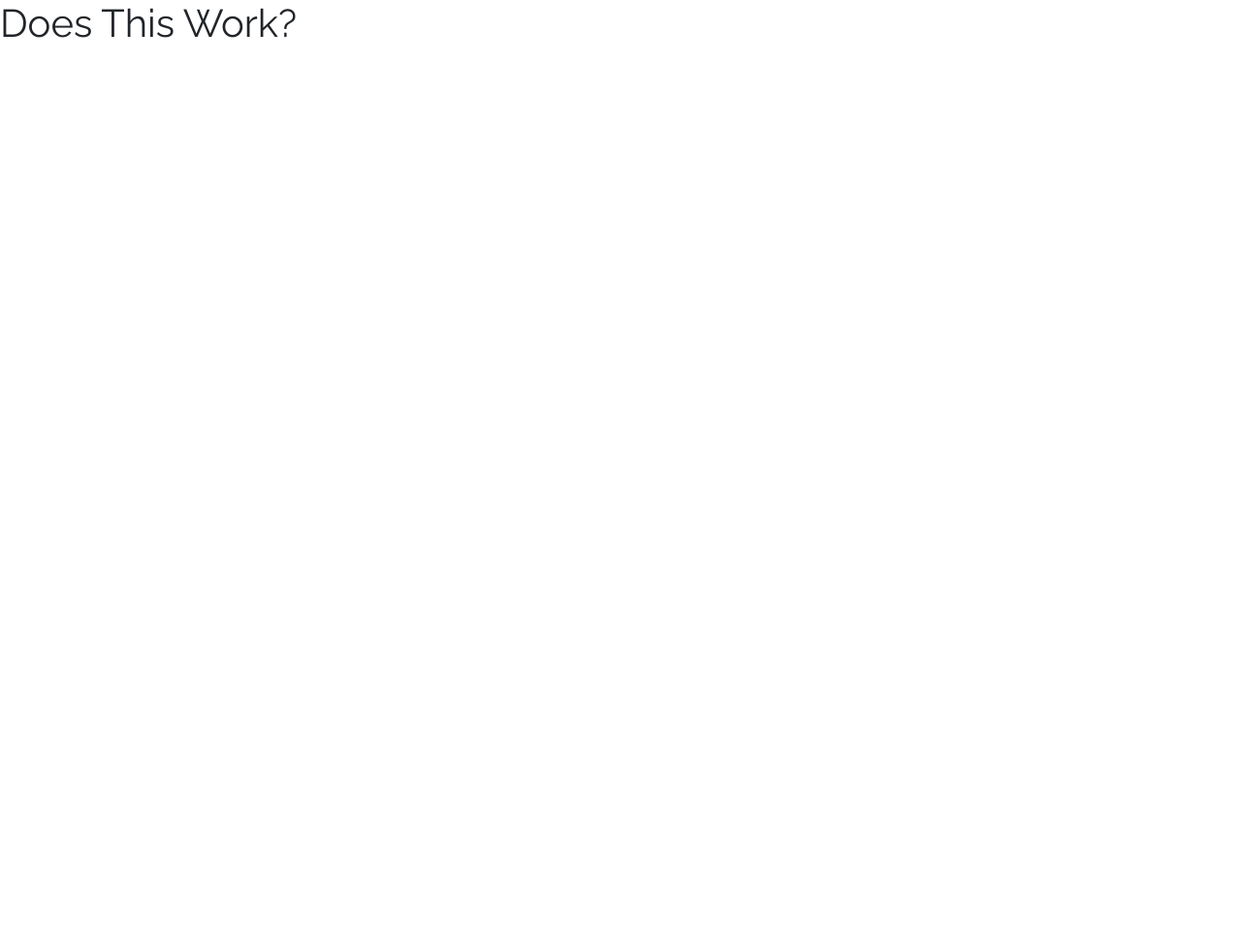
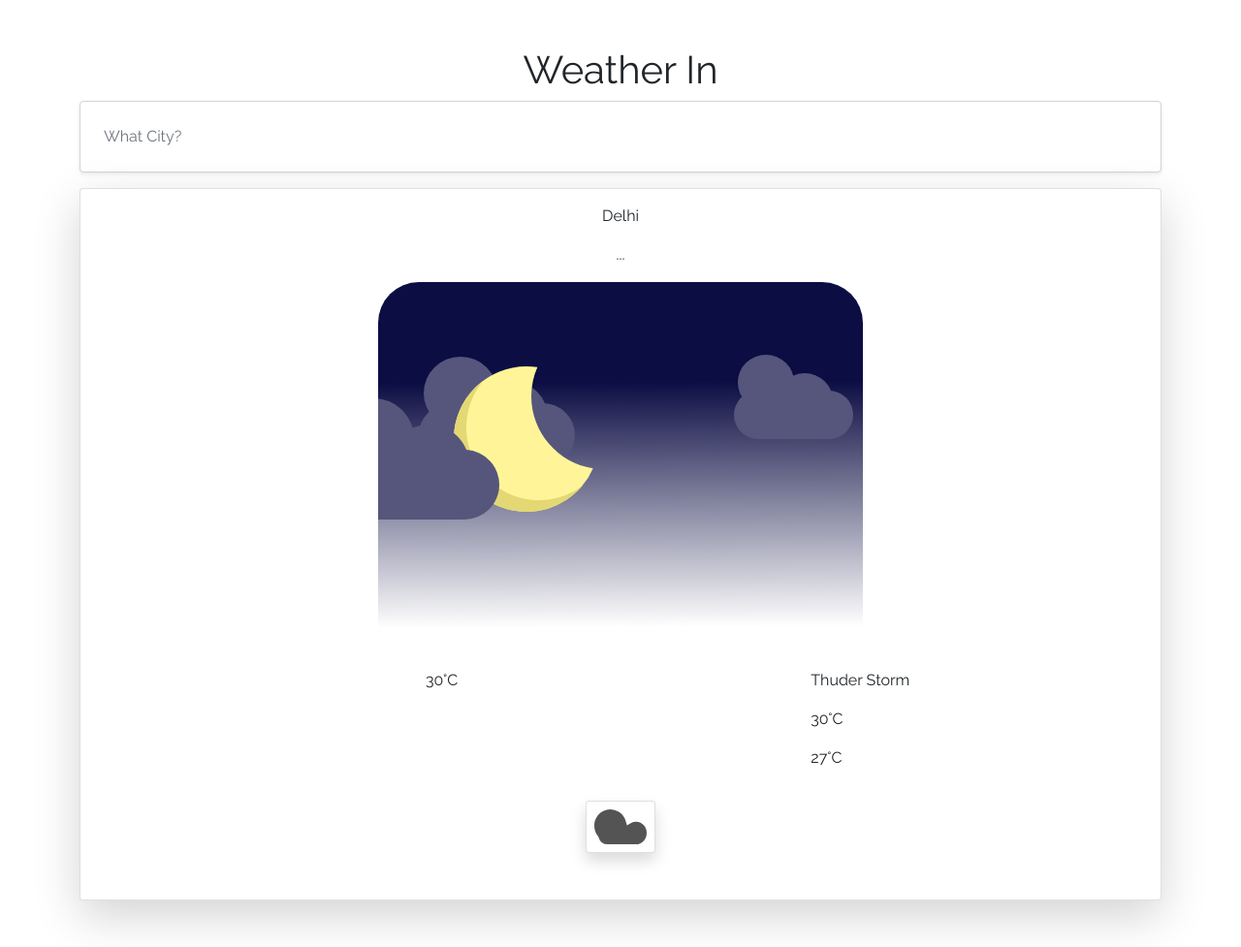
Before and after one commit to IAmMaulik/weatherapp, a website: page index.html in a window 1280 px wide. Shown: the whole page at 97% size. Before the commit the page ends 800 px from the top, so only its background shows below. Drawn offline with nearby package versions, Linux system fonts and the light colour scheme.

Commit message:
Made some part of the main content of the card

```diff
--- a/index.html
+++ b/index.html
@@ -12,7 +12,45 @@
 </head>
 
 <body>
-    <h1>Does This Work?</h1>
+    <div class="container my-5">
+        <h1 class="title text-center">Weather In</h1>
+
+        <form class="search-location">
+            <input type="text" name="city" placeholder="What City?"
+                class="form-control text-muted form-rounded p-4 shadow-sm" autocomplete="off">
+        </form>
+
+        <div class="card rounded my-3 shadow-lg back-card">
+            <div class="card-top text-center">
+                <div class="city-name my-3">
+                    <p>Delhi</p>
+                    <span>...</span>
+                </div>
+                <img src="./img/night_image.svg" alt="Image of night">
+            </div>
+
+            <div class="card-body">
+                <div class="card-mid row">
+                    <div class="col-8 text-center temp">
+                        <span>30&deg;C</span>
+                    </div>
+                    <div class="col-4 condition-temp">
+                        <p>Thuder Storm</p>
+                        <p>30&deg;C</p>
+                        <p>27&deg;C</p>
+                    </div>
+                </div>
+            </div>
+
+            <div class="icon-container card shadow mx-auto">
+                <img src="./img/cloud.svg" alt="This is an image of a cloud">
+            </div>
+
+            <div class="card-bottom px-5 py-4 row">
+
+            </div>
+        </div>
+    </div>
 </body>
 
 </html>
```
